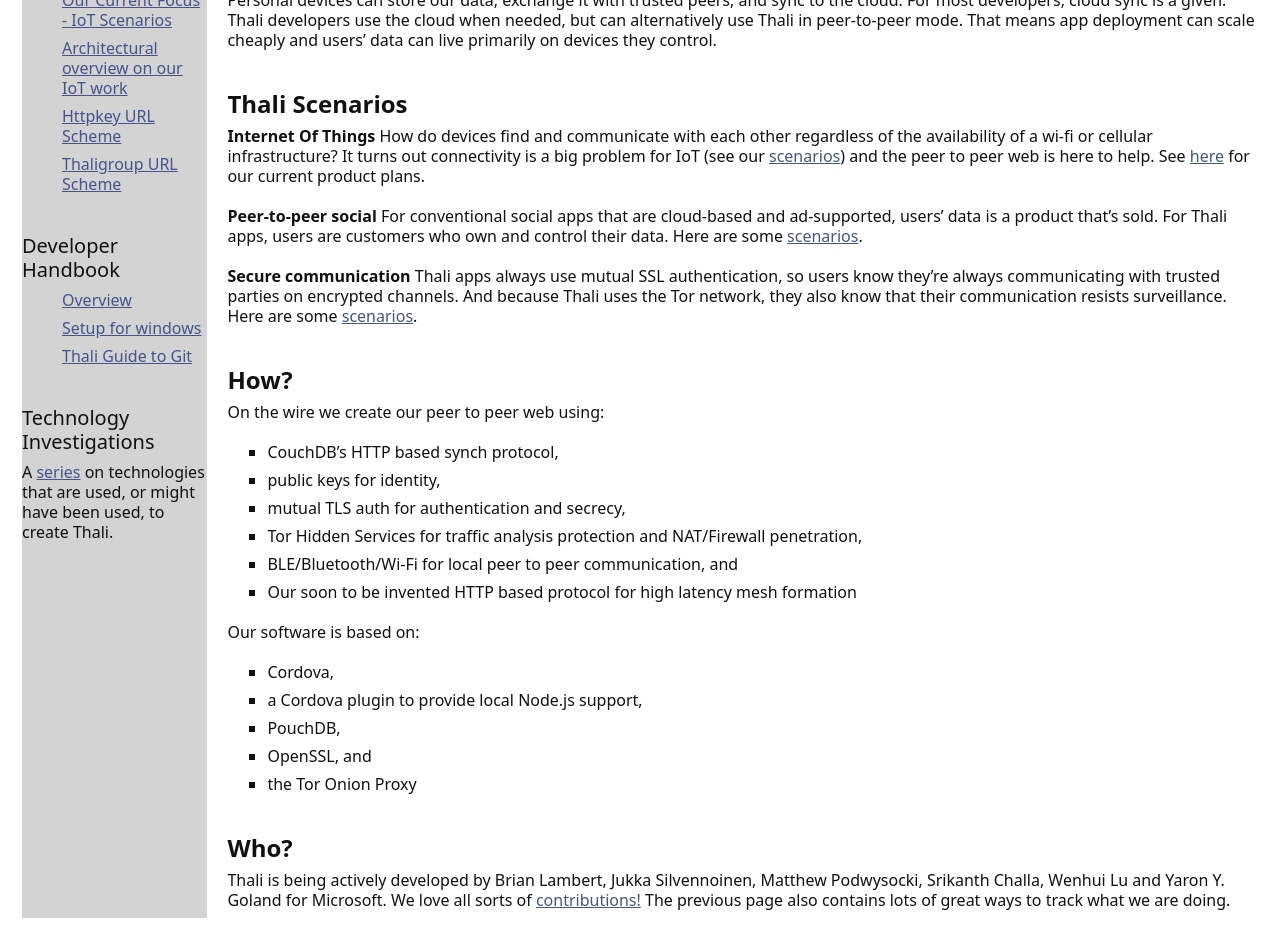
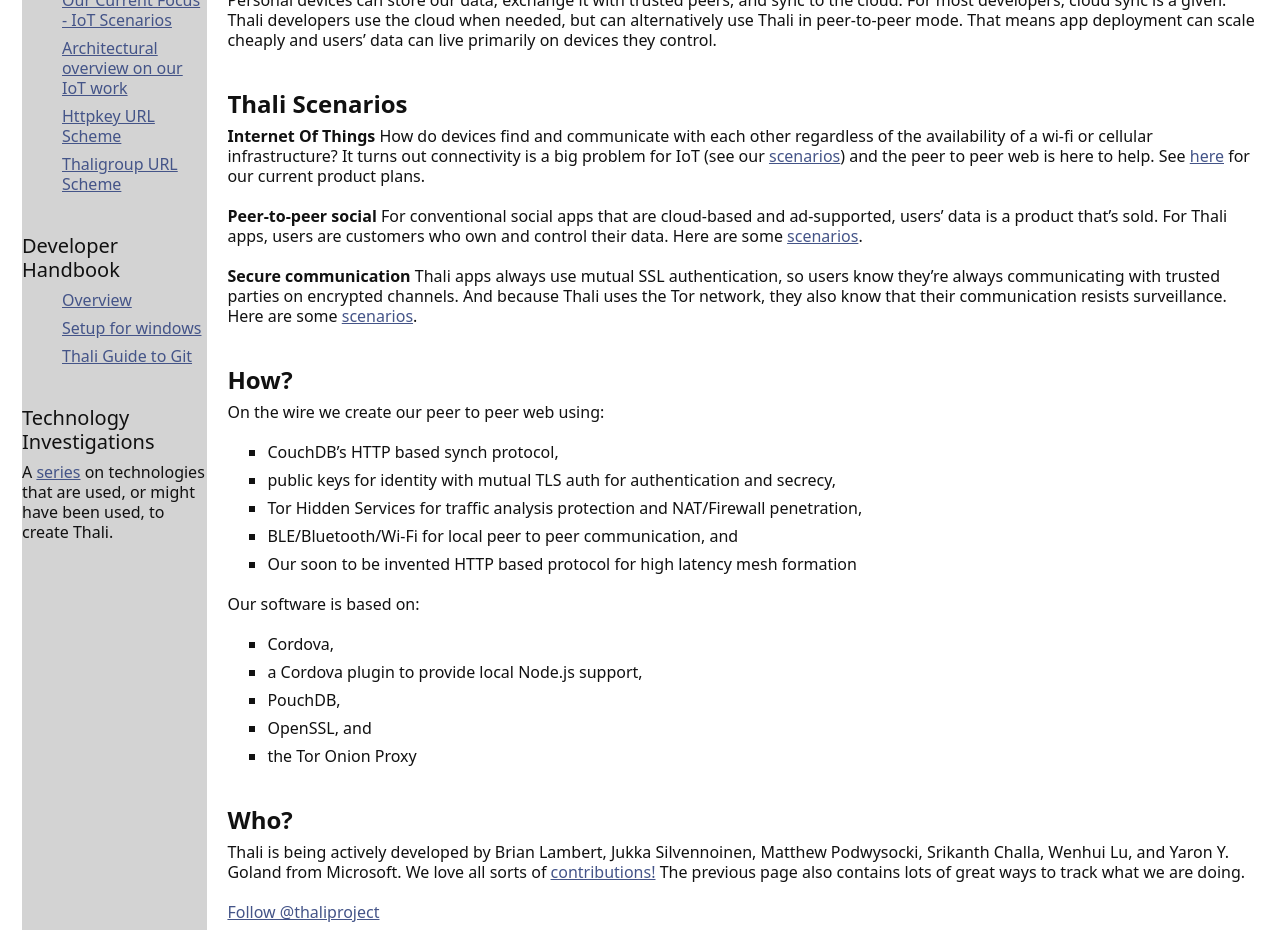
Before and after one commit to thaliproject/thali, a Jekyll site: the page built from index.md, in a window 1280 px wide. Shown: the part 360-1312 px from the top of the page. Built offline with Jekyll 4.4.1, drawn with Linux system fonts in a browser that asks for light colours; Markdown is read by kramdown in place of the engine named in the settings; comment, search, counter and statistics services are not loaded.

Commit message:
Update index.md

```diff
--- a/index.md
+++ b/index.md
@@ -26,8 +26,7 @@
 # How?
 On the wire we create our peer to peer web using:
 * CouchDB's HTTP based synch protocol,
-* public keys for identity,
-* mutual TLS auth for authentication and secrecy,
+* public keys for identity with mutual TLS auth for authentication and secrecy,
 * Tor Hidden Services for traffic analysis protection and NAT/Firewall penetration,
 * BLE/Bluetooth/Wi-Fi for local peer to peer communication, and
 * Our soon to be invented HTTP based protocol for high latency mesh formation
@@ -41,4 +40,7 @@
 
 # Who?
 
-Thali is being actively developed by Brian Lambert, Jukka Silvennoinen, Matthew Podwysocki, Srikanth Challa, Wenhui Lu and Yaron Y. Goland for Microsoft. We love all sorts of [contributions!](WaysToContribute) The previous page also contains lots of great ways to track what we are doing.
+Thali is being actively developed by Brian Lambert, Jukka Silvennoinen, Matthew Podwysocki, Srikanth Challa, Wenhui Lu, and Yaron Y. Goland from Microsoft. We love all sorts of [contributions!](WaysToContribute) The previous page also contains lots of great ways to track what we are doing.
+
+<a href="https://twitter.com/thaliproject" class="twitter-follow-button" data-show-count="false" data-dnt="true">Follow @thaliproject</a>
+<script>!function(d,s,id){var js,fjs=d.getElementsByTagName(s)[0],p=/^http:/.test(d.location)?'http':'https';if(!d.getElementById(id)){js=d.createElement(s);js.id=id;js.src=p+'://platform.twitter.com/widgets.js';fjs.parentNode.insertBefore(js,fjs);}}(document, 'script', 'twitter-wjs');</script>
```
